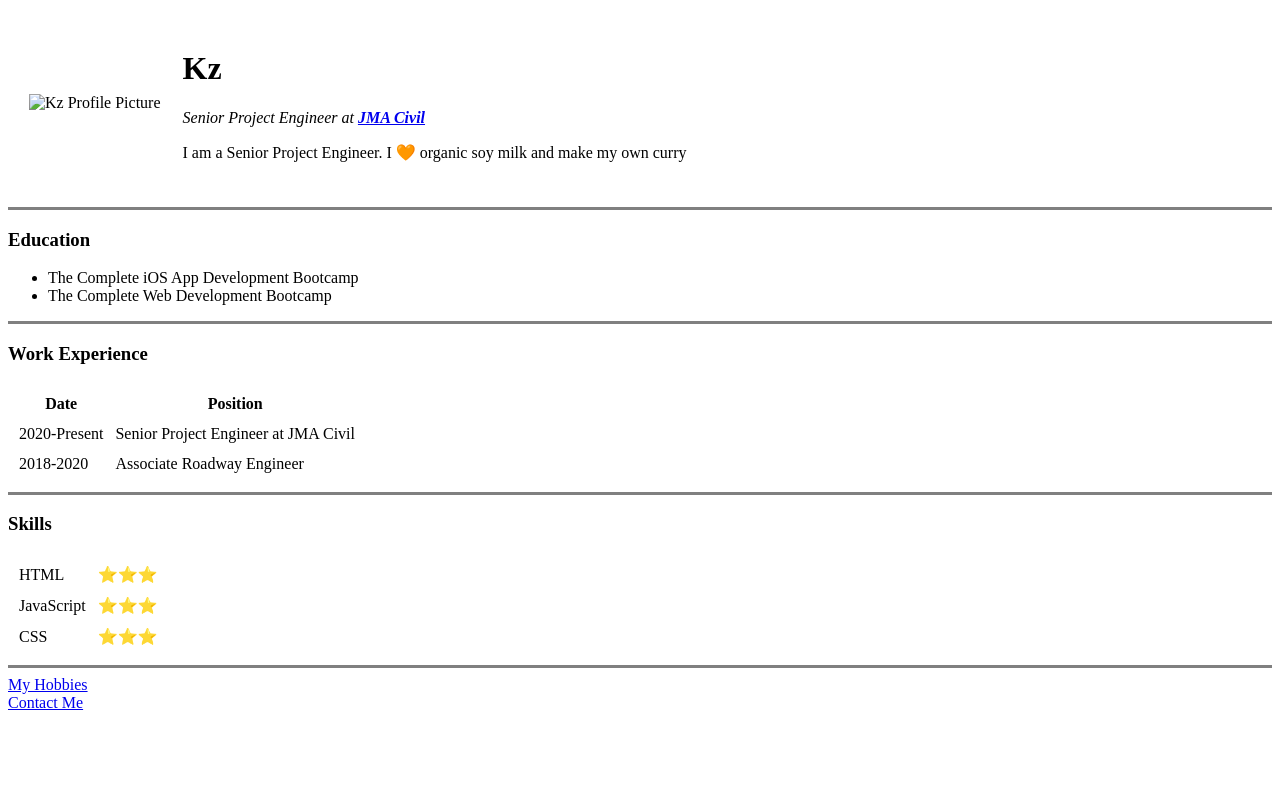
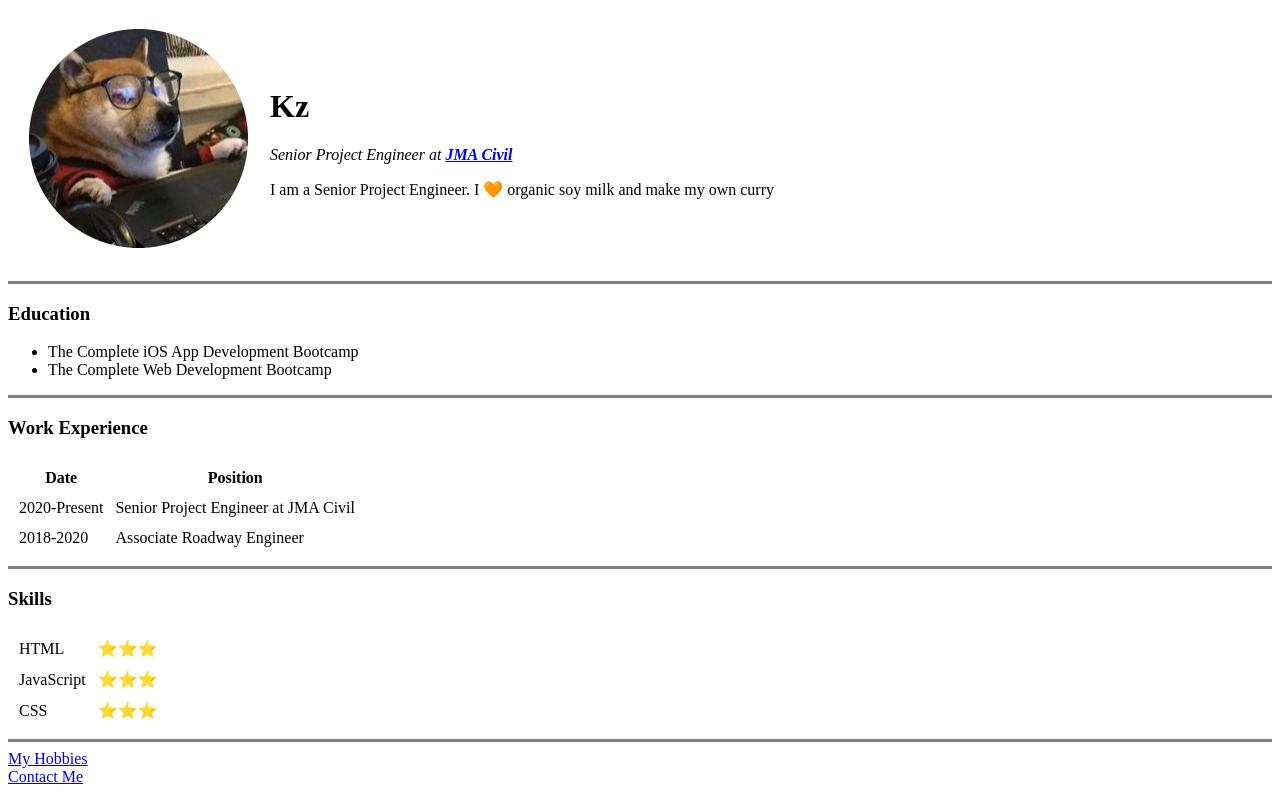
Before and after one commit to kzong951/cv, a plain HTML site: page index.html in a window 1280 px wide. Drawn offline with Linux system fonts and the light colour scheme.

Commit message:
Update index.html
Picture name changes

```diff
--- a/index.html
+++ b/index.html
@@ -10,7 +10,7 @@
   <body>
     <table cellspacing="20">
       <tr>
-        <td><img src="images/Shib.png" alt="Kz Profile Picture" /></td>
+        <td><img src="Shib.png" alt="Kz Profile Picture" /></td>
         <td>
           <h1>Kz</h1>
           <p>
```
